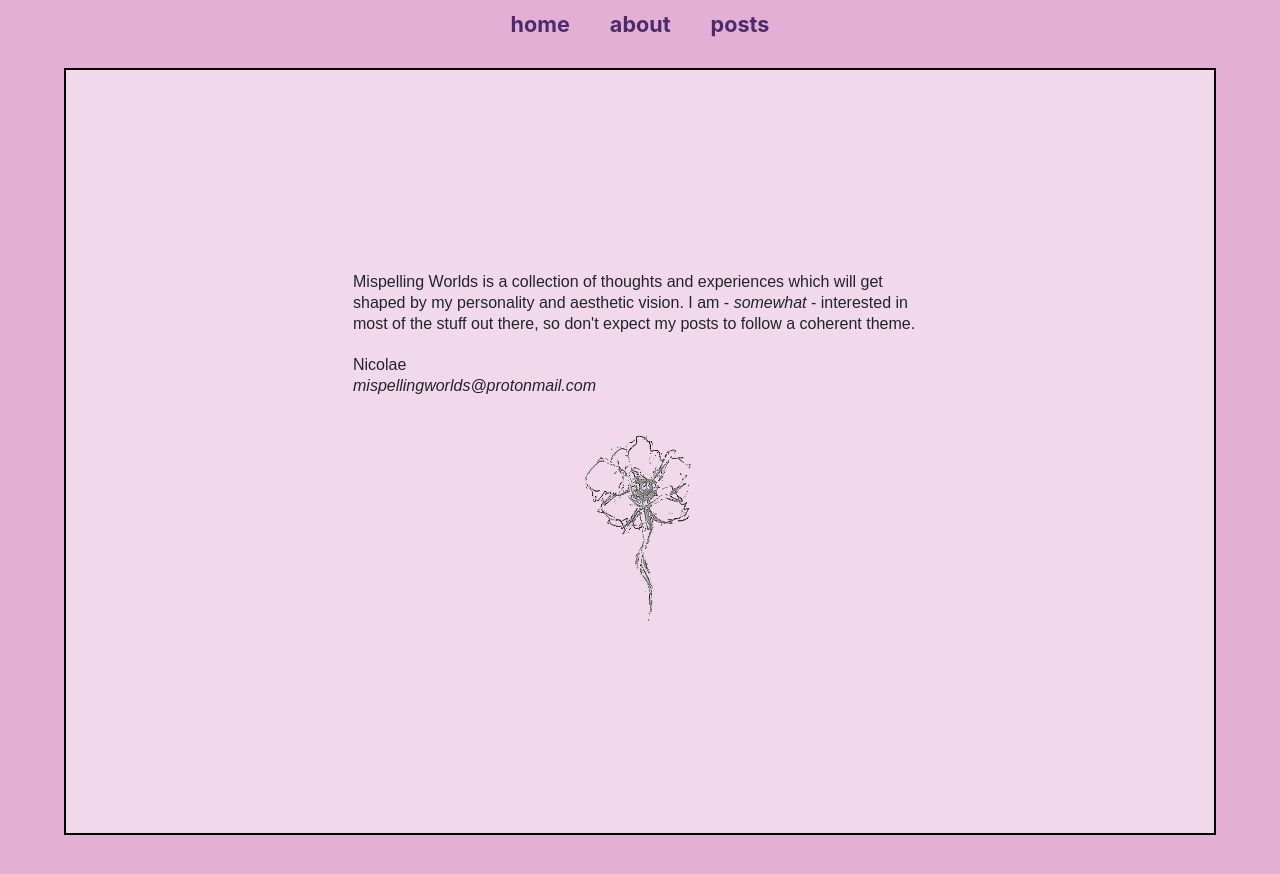
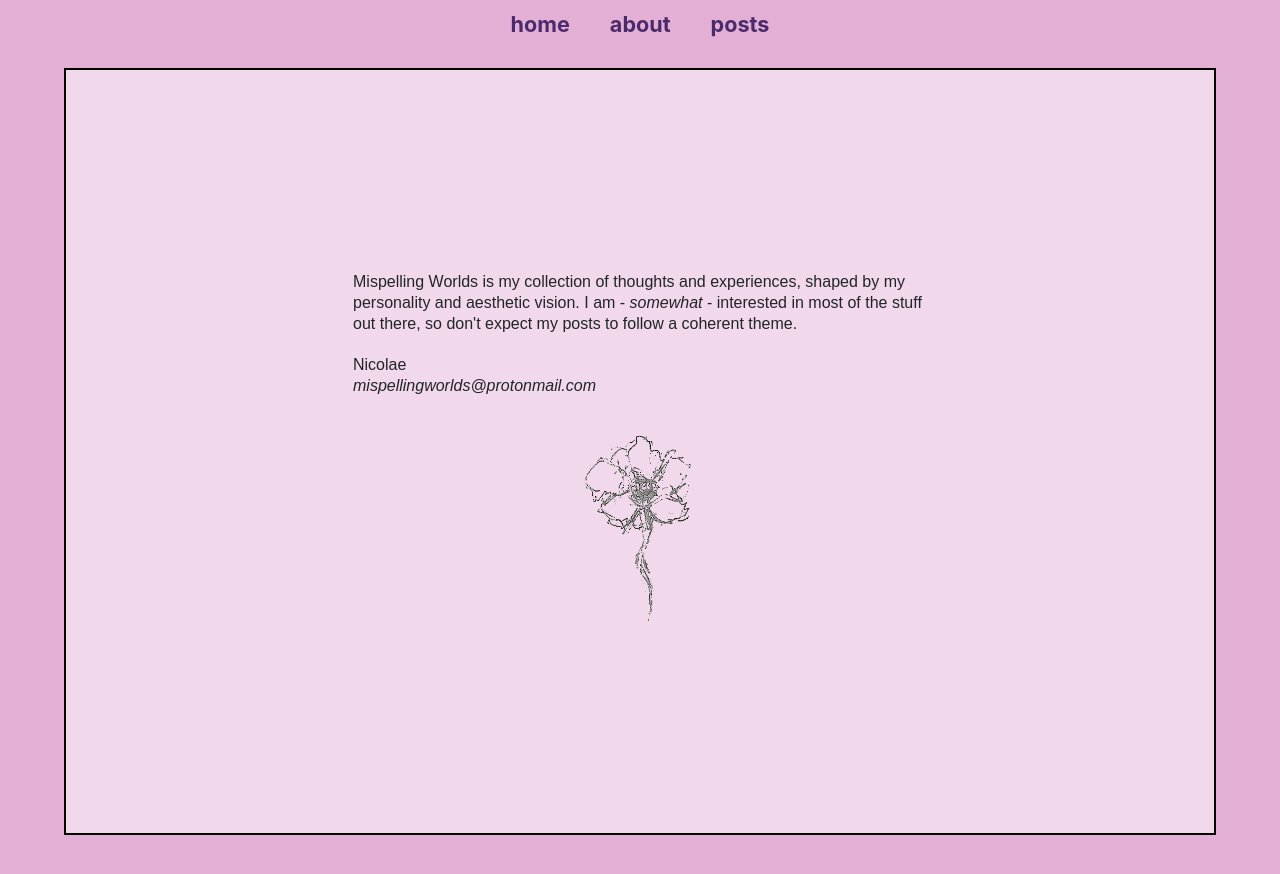
Before and after one commit to mispellingworlds/mispellingworlds.github.io, a Jekyll site: the page built from about.html, in a window 1280 px wide. Shown: the top 874 px of the page. Built offline with Jekyll 4.4.1, drawn with Linux system fonts in a browser that asks for light colours.

Commit message:
Update about.html

```diff
--- a/about.html
+++ b/about.html
@@ -3,7 +3,7 @@ title: "About"
 layout: "posts"
 ---
 
-Mispelling Worlds is a collection of thoughts and experiences which will get shaped by my personality and aesthetic vision. I am - <i>somewhat</i> - interested in most of the stuff out there, so don't expect my posts to follow a coherent theme.
+Mispelling Worlds is my collection of thoughts and experiences, shaped by my personality and aesthetic vision. I am - <i>somewhat</i> - interested in most of the stuff out there, so don't expect my posts to follow a coherent theme.
 <br></br>
 Nicolae<br>
 <i>mispellingworlds@protonmail.com</i>
```
